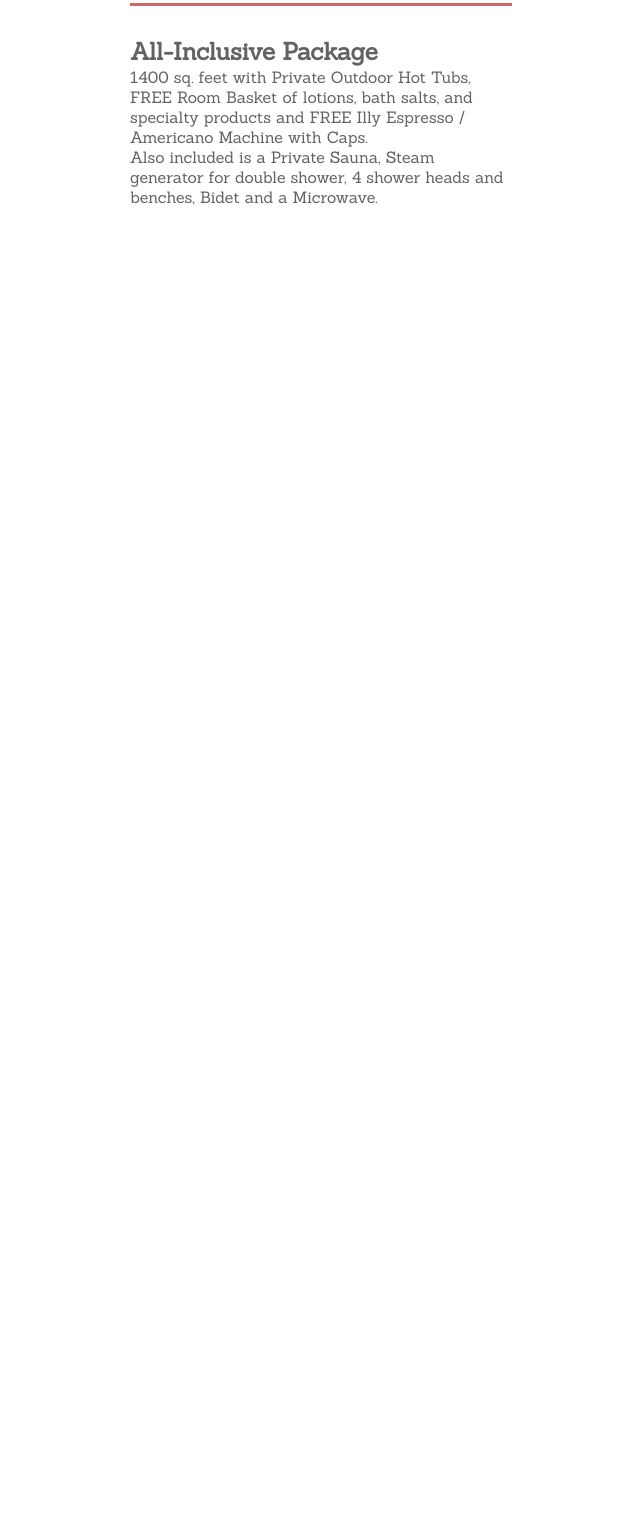
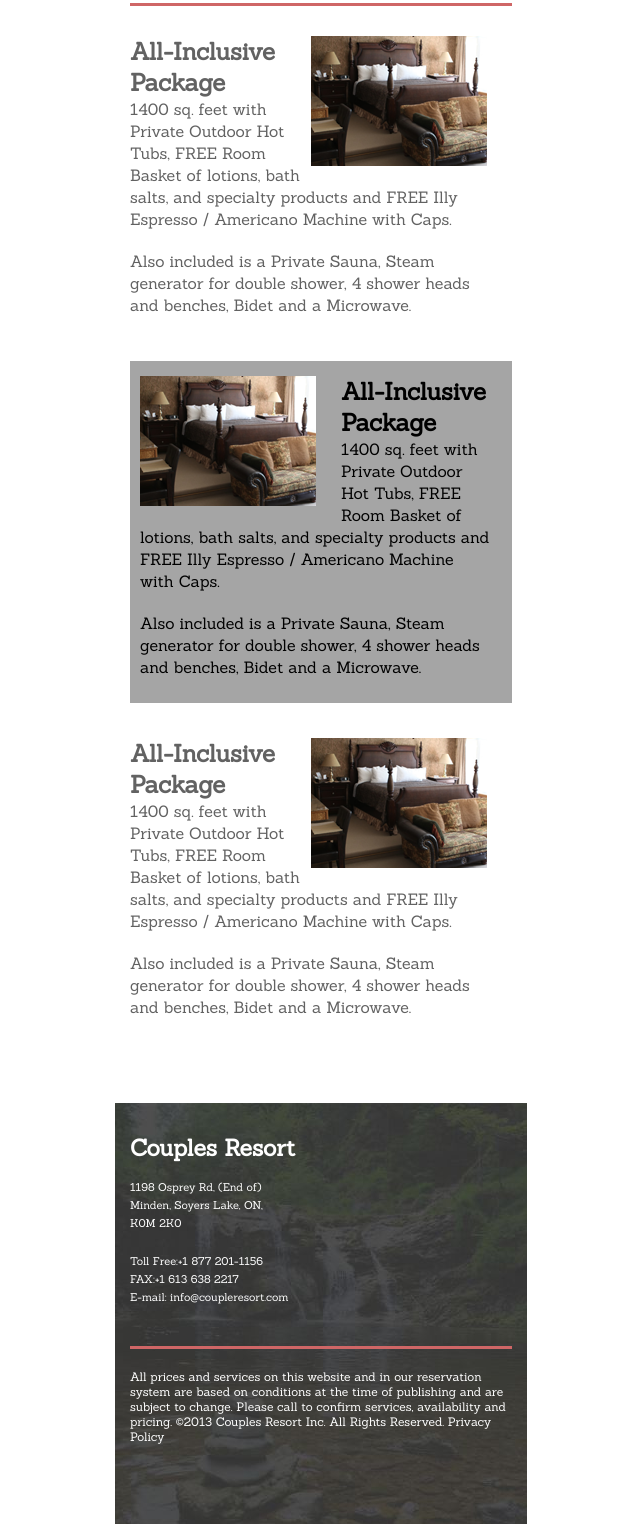
Before and after one commit to kydang1/Dang_Ky_FIP, a plain HTML site: page packages.html in a window 1280 px wide. Shown: the part 350-1874 px from the top of the page, without its empty margins (304-944 px from the left). Before the commit the page ends 800 px from the top, so only its background shows below. Drawn offline with Linux system fonts and the light colour scheme.

Commit message:
Packages base code
packages page base code

```diff
--- a/css/main.css
+++ b/css/main.css
@@ -375,17 +375,18 @@ input, textarea {
    margin-right: 25px;
    margin-top: 10px;
 }
-.rooms-title{
+.title-head{
    margin-top: 10px;
 }
-#room-summary p {
-   font-size: 14px;
+#page-summary p {
+   font-size: 16px;
    line-height: 22px;
    margin-bottom: 20px;
    margin-right: 10px;
 }
-#room-summary{
+#page-summary{
    margin-bottom: 20px;
+   padding-bottom: 5px;
 }
 #button{
    border-radius: 18px;
@@ -395,3 +396,9 @@ input, textarea {
    color: white;
    font: inherit;
 }
+#back-colour{
+   background-color: #a5a5a5;
+   color: black;
+   margin: 0 auto;
+   padding: 5px 10px;
+}
--- a/packages.html
+++ b/packages.html
@@ -54,12 +54,53 @@
                 </section>
             </section>
             <div class="grid-con">
-                <section id="packages-summary" class="col-span-full line-separator">
-                    <h2 class="rooms-title">All-Inclusive Package</h2>
+                <section id="page-summary" class="col-span-full line-separator">
+                    <div class="right-image">
+                        <img src="images/exotics.png" alt="">
+                    </div>
+                    <h2 class="title-head">All-Inclusive Package</h2>
                     <p>1400 sq. feet with Private Outdoor Hot Tubs, FREE Room Basket of lotions, bath salts, and specialty products and FREE Illy Espresso / Americano Machine with Caps.</p>
                     <p>Also included is a Private Sauna, Steam generator for double shower, 4 shower heads and benches, Bidet and a Microwave.</p>
                 </section>
             </div>
-
+            <div class="grid-con">
+                <section id="page-summary" class="col-span-full">
+                    <section id="back-colour">
+                        <div class="left-image">
+                            <img src="images/exotics.png" alt="">
+                        </div>
+                    <h2 class="title-head">All-Inclusive Package</h2>
+                    <p>1400 sq. feet with Private Outdoor Hot Tubs, FREE Room Basket of lotions, bath salts, and specialty products and FREE Illy Espresso / Americano Machine with Caps.</p>
+                    <p>Also included is a Private Sauna, Steam generator for double shower, 4 shower heads and benches, Bidet and a Microwave.</p>
+                    </section>
+                </section>
+            </div>
+            <div class="grid-con">
+                <section id="page-summary" class="col-span-full">
+                    <div class="right-image">
+                        <img src="images/exotics.png" alt="">
+                    </div>
+                    <h2 class="title-head">All-Inclusive Package</h2>
+                    <p>1400 sq. feet with Private Outdoor Hot Tubs, FREE Room Basket of lotions, bath salts, and specialty products and FREE Illy Espresso / Americano Machine with Caps.</p>
+                    <p>Also included is a Private Sauna, Steam generator for double shower, 4 shower heads and benches, Bidet and a Microwave.</p>
+                </section>
+            </div>
+            <footer id="footer-hero" class="grid-con">
+                <section id="footer-contact-info" class="col-span-full">
+                    <h3>Couples Resort</h3>
+                    <p>1198 Osprey Rd, (End of)<br>
+                        Minden, Soyers Lake, ON, <br>
+                        K0M 2K0
+                    </p>
+                    <p>
+                        Toll Free:+1 877 201-1156<br>
+                        FAX:+1 613 638 2217<br>
+                        E-mail: info@coupleresort.com
+                    </p>
+                </section>
+                <div id="footer-privacy" class="col-span-full line-separator">
+                    <p id="price-policy">All prices and services on this website and in our reservation system are based on conditions at the time of publishing and are subject to change. Please call to confirm services, availability and pricing. ©2013 Couples Resort Inc. All Rights Reserved. Privacy Policy </p>
+                </div>
+        </footer>
 </body>
 </html>
```
Also changed, not shown: rooms.html (+29 -12 lines).
